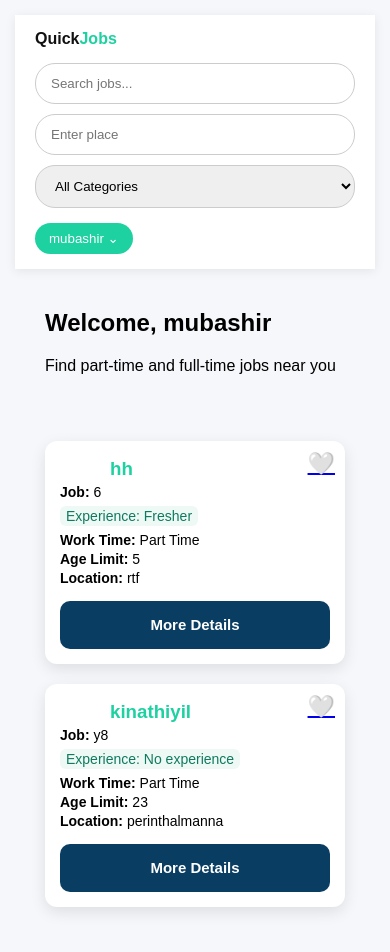
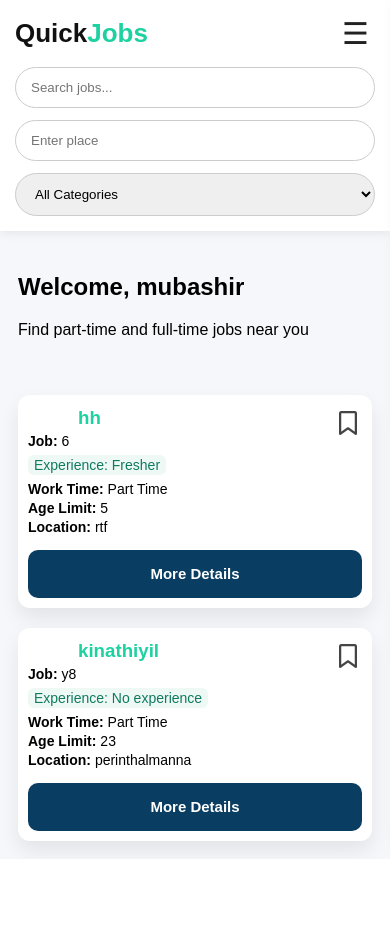
Before and after one commit to cyberbrodo/Quick_Jobs, a Django app: page / in a window 390 px wide. After the commit the page ends 859 px from the top, so only its background shows below. Run offline with Django 5.2, Linux system fonts and the light colour scheme; a user stored in the database is signed in; data comes from the database, SQL or seed files in the repository; both versions use the stored data as it was after the commit.

Commit message:
Updated responsive mobile UI

```diff
--- a/static/css/home.css
+++ b/static/css/home.css
@@ -152,12 +152,17 @@ body{
 }
 
 /* SAVE ICON */
-.save-icon{
-    position:absolute;
-    top:10px;
-    right:10px;
-    font-size:22px;
-    cursor:pointer;
+.save-btn{
+position:absolute;
+top:15px;
+right:15px;
+font-size:24px;
+color:#444;
+text-decoration:none;
+}
+
+.save-btn:hover{
+color:#00c896;
 }
 
 /* ===== COMPANY LOGO ===== */
@@ -286,98 +291,151 @@ body{
 
 
 
-
-/* ===== TABLET ===== */
-@media (max-width: 900px){
+/* ===========================
+   TABLET
+=========================== */
+@media (max-width:900px){
     .job-form{
         width:90%;
     }
 }
 
-/* ===== MOBILE ===== */
-@media (max-width: 600px){
+@media (max-width:768px){
 
-    body{
-        padding:15px;
-        align-items:flex-start;
-    }
+body{
+    margin:0;
+    padding:0;
+}
 
-    .job-form{
-        width:100%;
-        padding:20px;
-        border-radius:12px;
-    }
+/* Navbar */
+.navbar{
+    display:grid;
+    grid-template-columns:1fr auto;
+    grid-template-areas:
+        "logo menu"
+        "search search";
 
-    .job-form h2{
-        font-size:20px;
-    }
+    gap:15px;
+    padding:15px;
+    background:#fff;
+}
 
-    .job-form input,
-    .job-form select,
-    .job-form button{
-        font-size:14px;
-        padding:10px;
-    }
+/* Logo */
+.logo{
+    grid-area:logo;
+    align-self:center;
+}
 
+.logo a{
+    font-size:26px;
 }
-.navbar{
-    display: flex;
-    justify-content: space-between;
-    align-items: center;
-    gap: 15px;
-    flex-wrap: wrap;
+
+/* Menu */
+.profile{
+    grid-area:menu;
+    justify-self:end;
+    align-self:center;
+}
+
+.menu-btn{
+    background:none;
+    border:none;
+    font-size:34px;
+    cursor:pointer;
+}
+
+/* Search */
+.search-box{
+    grid-area:search;
+    width:100%;
 }
 
 .search-box{
-    flex: 1;
-}
-
-.search-box form{
-    display: flex;
-    gap: 10px;
-    align-items: center;
-    width: 100%;
-    flex-wrap: wrap;
+    display:flex;
+    flex-direction:column;
+    gap:12px;
 }
 
 .search-box input,
 .search-box select{
-    flex: 1;
-    min-width: 180px;
+    width:100%;
+    height:55px;
+    border-radius:28px;
 }
 
-.login-btn{
-    white-space: nowrap;
+
+    /* CONTENT */
+    .welcome{
+        padding:22px 18px;
+    }
+
+    .job-list{
+        padding:18px;
+    }
+
+    .job-card{
+        width:100%;
+        margin:0;
+    }
+
 }
 
-@media(max-width:768px){
+/*menu*/
 
-    .navbar{
-        flex-direction: column;
-        align-items: stretch;
-    }
-
-    .search-box input,
-    .search-box select,
-    .login-btn{
-        width:100%;
-    }
-
-    .search-box form{
-        flex-direction: column;
-    }
+.menu-btn{
+    background:none;
+    border:none;
+    font-size:30px;
+    cursor:pointer;
+    color:#222;
 }
 
-.job-container{
-    display:grid;
-    grid-template-columns: repeat(auto-fit, minmax(250px,1fr));
-    gap:15px;
-    padding:15px;
+.side-menu{
+    position:fixed;
+    top:0;
+    right:-320px;
+    width:300px;
+    height:100%;
+    background:#fff;
+    box-shadow:-5px 0 20px rgba(0,0,0,.2);
+    transition:.3s;
+    z-index:9999;
+    overflow-y:auto;
 }
 
-.job-card{
-    background:white;
-    padding:15px;
-    border-radius:12px;
-    box-shadow:0 5px 15px rgba(0,0,0,0.1);
+.side-menu.show{
+    right:0;
 }
+
+.menu-header{
+    display:flex;
+    justify-content:space-between;
+    align-items:center;
+    padding:20px;
+    border-bottom:1px solid #eee;
+}
+
+.menu-header h3{
+    margin:0;
+    color:#1dd1a1;
+}
+
+.close-btn{
+    font-size:30px;
+    cursor:pointer;
+}
+
+.side-menu a{
+    display:block;
+    padding:18px 25px;
+    text-decoration:none;
+    color:#333;
+    font-size:16px;
+    border-bottom:1px solid #eee;
+    transition:.3s;
+}
+
+.side-menu a:hover{
+    background:#f5f5f5;
+    color:#1dd1a1;
+}
--- a/templates/home.html
+++ b/templates/home.html
@@ -9,13 +9,19 @@
     <link rel="manifest" href="{% static 'manifest.json' %}">
 <meta name="theme-color" content="white">
 <link rel="apple-touch-icon" href="{% static 'icons/icon-192.png' %}">
+    <link rel="stylesheet" href="https://cdnjs.cloudflare.com/ajax/libs/font-awesome/6.7.2/css/all.min.css">
 </head>
 
 <body>
 
 <header class="navbar">
+
     <div class="logo">
         <a href="{% url 'home' %}">Quick<span>Jobs</span></a>
+    </div>
+
+    <div class="profile">
+        <button class="menu-btn" onclick="openMenu()">☰</button>
     </div>
 
     <form class="search-box" method="GET" id="searchForm">
@@ -25,22 +31,23 @@ type="text"
         class="search"
         name="q"
         placeholder="Search jobs..."
-value="{{ request.GET.q }}"
->
+        value="{{ request.GET.q }}">
 
         <input
         type="text"
         class="search"
         name="place"
         placeholder="Enter place"
-value="{{ request.GET.place }}"
->
+        value="{{ request.GET.place }}">
 
         <select name="category" class="search">
             <option value="">All Categories</option>
 
             {% for cat in categories %}
-<option value="{{ cat.id }}" {% if request.GET.category == cat.id|stringformat:"s" %}selected{% endif %}>
+            <option value="{{ cat.id }}"
+            {% if request.GET.category == cat.id|stringformat:"s" %}
+            selected
+            {% endif %}>
                 {{ cat.name }}
             </option>
             {% endfor %}
@@ -49,30 +56,40 @@ value="{{ request.GET.place }}"
 
     </form>
 
+<!--</header>-->
+
 
 <div class="profile">
-<button class="profile-btn" type="button" onclick="toggleProfile()">
+
+
+
+</div>
+
+<div id="sideMenu" class="side-menu">
+
+<div class="menu-header">
+    <h3>QuickJobs</h3>
+    <span class="close-btn" onclick="closeMenu()">✕</span>
+</div>
 
 {% if user.is_authenticated %}
-{{ user.first_name|default:user.username }} ⌄
+
+<a href="{% url 'home' %}">Home</a>
+
+<a href="{% url 'profile' %}">My Profile</a>
+
+<a href="{% url 'saved_jobs' %}"> Saved Jobs</a>
+
+<a href="{% url 'add_job' %}"> Add Jobs</a>
+
+<a href="{% url 'logout_user' %}"> Logout</a>
+
 {% else %}
-Login ⌄
+
+<a href="{% url 'login' %}"> Login</a>
+
 {% endif %}
 
-</button>
-
-<div class="dropdown" id="profileMenu">
-
-{% if user.is_authenticated %}
-<a href="{% url 'profile' %}">My Profile</a>
-<a href="{% url 'add_job' %}">Add Job</a>
-<a href="{% url 'saved_jobs' %}">Saved Jobs</a>
-<a href="{% url 'logout_user' %}">Logout</a>
-{% else %}
-<a href="{% url 'login' %}">Login</a>
-{% endif %}
-
-</div>
 </div>
 </header>
 
@@ -97,11 +114,12 @@ Login ⌄
 
 
 
-<a href="{% url 'save_job' job.id %}" class="save-icon">
+<a href="{% url 'save_job' job.id %}" class="save-btn">
+
 {% if job.id in saved_job_ids %}
-        ❤️
+<i class="fa-solid fa-bookmark"></i>
 {% else %}
-        🤍
+<i class="fa-regular fa-bookmark"></i>
 {% endif %}
 </a>
 
@@ -176,6 +194,26 @@ if ("serviceWorker" in navigator) {
     .then(() => console.log("Service Worker Registered"));
 }
 
+function openMenu(){
+    document.getElementById("sideMenu").classList.add("show");
+}
+
+function closeMenu(){
+    document.getElementById("sideMenu").classList.remove("show");
+}
+
+window.onclick = function(e){
+    const menu = document.getElementById("sideMenu");
+
+    if(
+        menu.classList.contains("show") &&
+        !menu.contains(e.target) &&
+        !e.target.classList.contains("menu-btn")
+    ){
+        closeMenu();
+    }
+}
+
 
 </script>
 
```
Also changed, not shown: db.sqlite3. Lines whose indentation alone changed are shown as unchanged.
